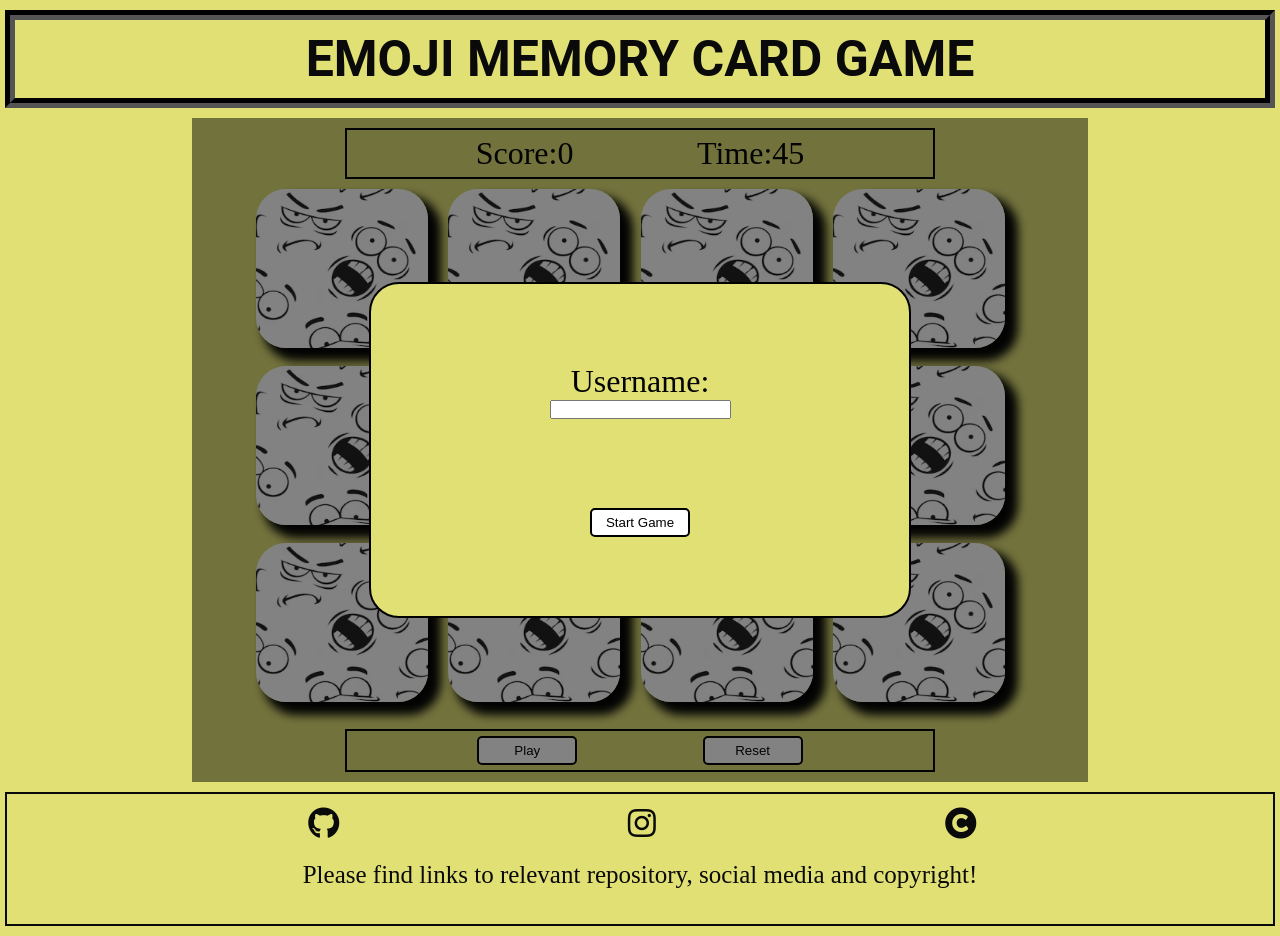
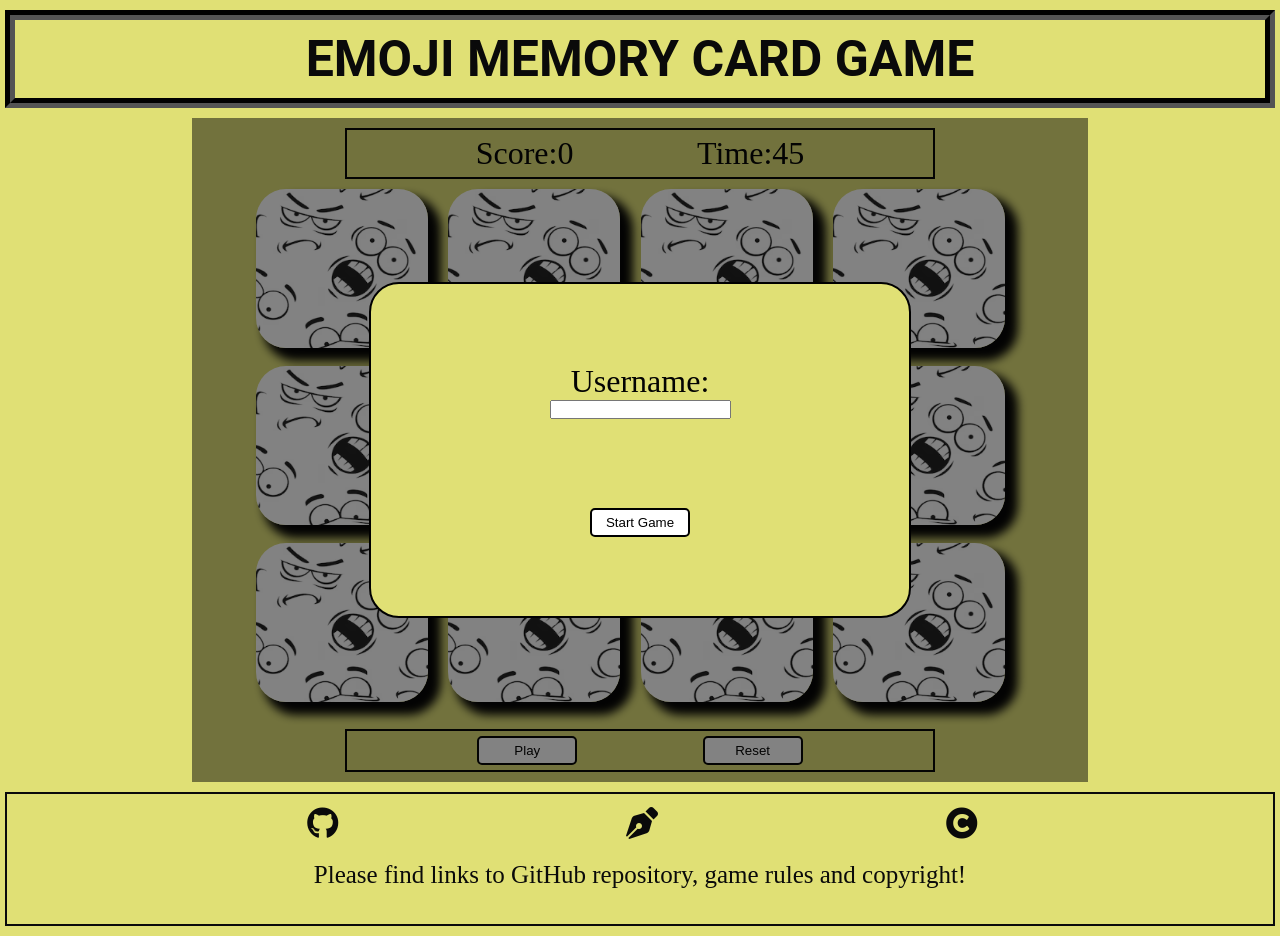
Before and after one commit to hughes84/Emoji, a plain HTML site: page index.html in a window 1280 px wide. Drawn offline with Linux system fonts and the light colour scheme; a web font is replaced by a local one.

Commit message:
Add game rules link to footer

```diff
--- a/index.html
+++ b/index.html
@@ -109,15 +109,16 @@
                 aria-label="Visit GitHub page (opens in a new tab)"><i
                     class="fab fa-brands fa-github fa-social-icon"></i></a>
 
-            <a href="https://www.instagram.com/" target="_blank" rel="noopener"
-                aria-label="Visit our YouTube page (opens in a new tab)"><i class="fab fa-instagram"></i></a>
+            <a href=https://www.classicgamesandpuzzles.com/Memory.html target="_blank" rel="noopener"
+                aria-label="Memory card game rules (opens in a new tab)"><i
+                    class="fa fa-solid fa-pen-nib"></i></a>
 
             <a href="https://www.copyright.gov/what-is-copyright/#:~:text" target="_blank" rel="noopener"
                 aria-label="Copyright details (opens in a new tab)"><i
                     class="fa fa-sharp fa-regular fa-copyright"></i></a>
 
         </div>
-        <p class="foot-text">Please find links to relevant repository, social media and copyright!</p>
+        <p class="foot-text">Please find links to GitHub repository, game rules and copyright!</p>
     </footer>
 
     <script src="assets/JS/script.js"></script>
```
